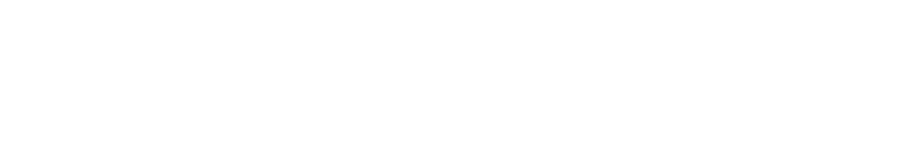
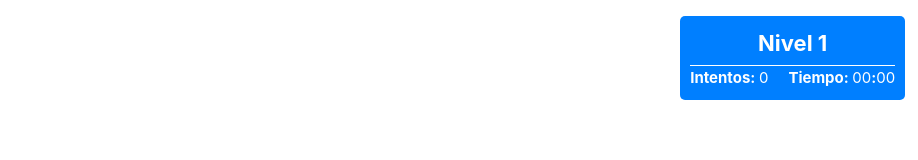
Before and after one commit to jlazaro135/matchGameVue, a Vue app: page / in a window 1280 px wide. Both pictures are taken after a click on the button "Empezar juego". Shown: the top 160 px of the page, without its empty margins (362-1280 px from the left). Built offline with nearby package versions, Linux system fonts and the light colour scheme.

Commit message:
se añade funcionalidad del timmer

```diff
--- /dev/null
+++ b/src/components/TheDisplayGame.vue
@@ -0,0 +1,60 @@
+<script setup>
+import { ref } from 'vue';
+import  { useCounterStore } from '../stores/counter';
+import  { useTimerStore } from '../stores/timer';
+const useCounter = useCounterStore()
+const useTimer = useTimerStore()
+
+const props = defineProps({
+    level: {
+        type: Number
+    }
+})
+
+const renderLevel = ref(props.level)
+</script>
+
+
+<template>
+    <div class="box-game">
+        <span class="level">Nivel {{renderLevel}}</span>
+        <span class="level-counter">
+            Intentos:
+            <span class="counter">{{useCounter.levelCounter}}</span>
+        </span>
+        <span class="timmer">
+           Tiempo: <span class="minutes">{{useTimer.levelMinutes}}</span>:<span class="seconds">{{useTimer.levelSeconds}}</span>
+        </span>
+    </div>
+</template>
+
+<style scoped>
+.box-game{
+    position: absolute;
+    display: flex;
+    flex-wrap: wrap;
+    justify-content: space-between;
+    top: 2%;
+    right: 1%;
+    width: 100%;
+    max-width: 225px;
+    background-color: #007fff;
+    color: #fff;
+    border-radius: 5px;
+    padding: 0.5rem;
+}
+
+.level{
+    width: 100%;
+    font-size: 1.1rem;
+    font-weight: 700;
+    text-align: center;
+    padding-bottom: 0.2rem;
+    border-bottom: 1px solid #fff;
+}
+
+.level-counter, .timmer{
+    font-weight: bold;
+}
+
+</style>
--- a/src/components/TheGrid.vue
+++ b/src/components/TheGrid.vue
@@ -5,6 +5,10 @@
 import TheModal from './TheModal.vue';
 import  { useOpenModalStore } from '../stores/openModal';
 import  { useCounterStore } from '../stores/counter';
+import TheDisplayGame from './TheDisplayGame.vue';
+import { useTimerStore } from '../stores/timer';
+
+const useTimer = useTimerStore()
 
 const useOpenModal = useOpenModalStore()
 const useCounter = useCounterStore()
@@ -58,12 +62,17 @@
     if(selectedFlags.value.length === 2){
         useCounter.totalCounter ++
         useCounter.levelCounter ++
-        console.log(useCounter.totalCounter, useCounter.levelCounter)
         if(selectedFlags.value[0].flag === selectedFlags.value[1].flag){
             setTimeout(function(){
                 guessedFlags.value = [...guessedFlags.value, selectedFlags.value[0].flag]
                 selectedFlags.value = []
-                if(guessedFlags.value.length === flagsForGame.length/2)setTimeout(()=> useOpenModal.isOpen = true, 500 )
+                console.log(guessedFlags.value.length, flagsForGame.length/2)
+                if(guessedFlags.value.length === flagsForGame.length/2){
+                    useTimer.stopInterval = true
+                    setTimeout(()=> {
+                    useOpenModal.isOpen = true
+                    }, 500 )
+                }
             }, 200)
             return
         }
@@ -105,6 +114,9 @@
     :level="level"
     :nextLevel="nextLevel"
     :grid="grid"
+    />
+    <TheDisplayGame
+    :level="level"
     />
 </template>
 
--- a/src/components/TheHomeGame.vue
+++ b/src/components/TheHomeGame.vue
@@ -14,7 +14,7 @@
     <div class="start-view" v-if="isStartView">
         <TheStart />
     </div>
-    <div v-if="isFirstRound">
+     <div class="grid-wrapper" v-if="isFirstRound">
         <TheGrid
         :cards = 8
         :level = 1
@@ -22,7 +22,7 @@
         grid = 'first'
         />
     </div>
-    <div v-else-if="isSecondRound">
+    <div class="grid-wrapper" v-else-if="isSecondRound">
         <TheGrid
         :cards = 12
         :level = 2
@@ -30,7 +30,7 @@
         grid = 'second'
         />
     </div>
-    <div v-else-if="isThirdRound">
+    <div class="grid-wrapper" v-else-if="isThirdRound">
         <TheGrid
         :cards = 16
         :level = 3
@@ -38,7 +38,7 @@
         grid = 'third'
         />
     </div>
-    <div v-else-if="isFourthRound">
+    <div class="grid-wrapper" v-else-if="isFourthRound">
         <TheGrid
         :cards = 20
         :level = 4
@@ -46,7 +46,7 @@
         grid = 'fourth'
         />
     </div>
-    <div v-else-if="isFifthRound">
+    <div class="grid-wrapper" v-else-if="isFifthRound">
         <TheGrid
         :cards = 24
         :level = 5
@@ -69,4 +69,12 @@
     max-width: 400px;
     width: 100%;
 }
+
+.grid-wrapper{
+    position: static;
+}
+
+.container{
+    position: static;
+}
 </style>
--- a/src/components/TheModal.vue
+++ b/src/components/TheModal.vue
@@ -5,10 +5,10 @@
 import { useGridStore } from '../stores/grid.js';
 import { useOpenModalStore } from '../stores/openModal.js';
 import  { useCounterStore } from '../stores/counter';
-
-
+import  { useTimerStore } from '../stores/timer';
 const useGrid = useGridStore()
 const useOpenModal = useOpenModalStore()
+const useTimer = useTimerStore()
 const useCounter = useCounterStore()
 
 const {isOpen} = storeToRefs(useOpenModal)
@@ -35,6 +35,10 @@
 function goToNext(){
   useOpenModal.isOpen = false
   useCounter.levelCounter = 0
+  useTimer.stopInterval = false
+  useTimer.totalLevelSeconds= 0
+  useTimer.levelSeconds= '00'
+  useTimer.levelMinutes= '00'
   switch(grid.value){
     case 'first':
       useGrid.isFirstRound = false
--- /dev/null
+++ b/src/stores/timer.js
@@ -0,0 +1,45 @@
+import { defineStore } from "pinia";
+import { ref, watchEffect } from "vue";
+
+export const useTimerStore = defineStore("timer", () => {
+
+    let levelMinutes = ref('00')
+    let levelSeconds = ref('00')
+    let totalTimer = ref(0)
+    let stopInterval = ref(false)
+
+    let totalLevelSeconds = ref(0);
+
+    let levelInterval
+
+    watchEffect(() => {
+        if(stopInterval.value){
+            clearInterval(levelInterval)
+            return
+        }
+        setTimeout(() => levelInterval = setInterval(setTime, 1000), 2000)
+    })
+
+    function setTime() {
+        ++totalLevelSeconds.value;
+        levelSeconds.value = pad(totalLevelSeconds.value % 60);
+        levelMinutes.value = pad(parseInt(totalLevelSeconds.value / 60));
+      }
+
+    function pad(val) {
+        let valString = val + "";
+        if (valString.length < 2) {
+          return "0" + valString;
+        } else {
+          return valString;
+        }
+      }
+
+    return {
+        totalTimer,
+        levelSeconds,
+        levelMinutes,
+        totalLevelSeconds,
+        stopInterval
+    }
+})
```
